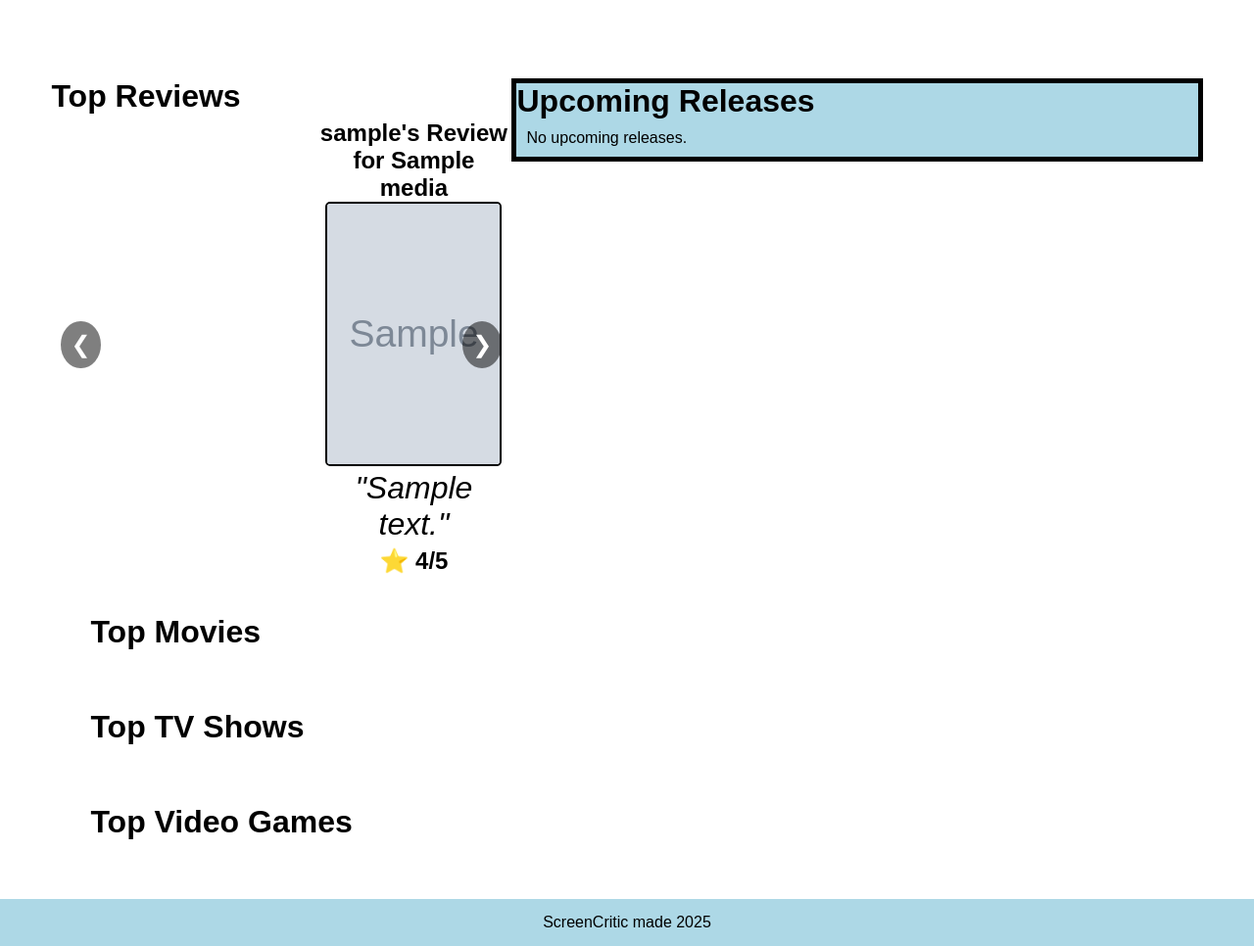
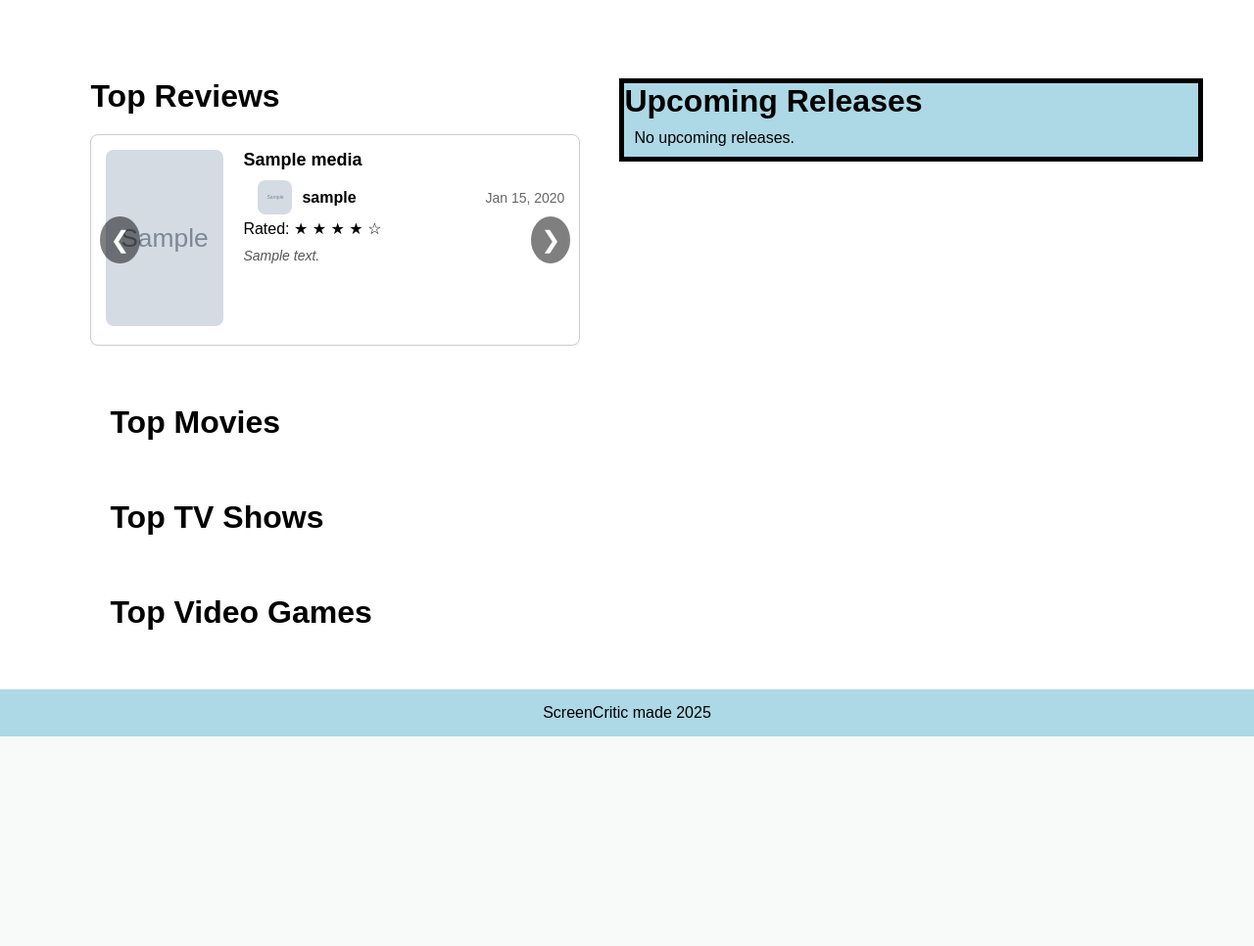
Before and after one commit to MAkther05/WAD2_TEAM5A_PROJECT, a Django app: page / in a window 1280 px wide. Shown: the part 84-1050 px from the top of the page at 98% size. After the commit the page ends 836 px from the top, so only its background shows below. Run offline with Django 3.2, Linux system fonts and the light colour scheme; tables that the repository leaves empty hold one stand-in row (values such as "Sample post"); grey boxes marked "Sample" are stand-in pictures.

Commit message:
Edited homepage to use the same style as the reviews in profile

```diff
--- a/static/css/index.css
+++ b/static/css/index.css
@@ -20,9 +20,14 @@
     margin-top: 40px;
 }
 
+.left-section h1 {
+    margin-left: 40px;
+    margin-right: 40px;
+}
+
 .media-section {
     margin-top: 40px;
-    margin-left: 40px;
+    margin-left: 20px;
     margin-right: 40px;
 }
 
@@ -64,56 +69,108 @@
 
 .carousel-container {
     position: relative;
-    width: 100%;
-    margin: auto;
+    width: calc(100% - 80px);
+    margin: 20px 40px;
     overflow: hidden;
+    padding: 0;
 }
 
 .carousel-track {
     display: flex;
-    justify-content: center;
-    align-items: center;
+    justify-content: flex-start;
+    align-items: stretch;
     transition: transform 0.5s ease-in-out;
-    gap: 5px; /* Space between images */
+    gap: 20px;
+}
+
+.carousel-item {
+    display: flex;
+    gap: 20px;
+    align-items: flex-start;
+    border: 1px solid #ccc;
+    border-radius: 8px;
+    padding: 15px;
+    background: white;
+    box-shadow: 0 2px 5px rgba(0,0,0,0.05);
+    min-width: 500px;
+    max-width: 500px;
+    transform: none;
+    opacity: 1;
+}
+
+.carousel-item img {
+    width: 120px;
+    height: 180px;
+    object-fit: cover;
+    border-radius: 8px;
+    flex-shrink: 0;
+    border: none;
+}
+
+.review-content {
+    flex: 1;
+    min-width: 0; /* Allows text to wrap properly */
+}
+
+.review-content a {
+    text-decoration: none;
+    color: black;
+}
+
+.review-content h4 {
+    margin: 0 0 10px 0;
+    font-size: 18px;
+    white-space: normal;
+    word-wrap: break-word;
+}
+
+.review-content h4:hover {
+    color: #3366ff;
 }
 
 .carousel-review {
-    font-size: 32px;
+    font-size: 14px;
     font-style: italic;
+    color: #555;
+    margin: 10px 0;
+    white-space: normal;
+    word-wrap: break-word;
+}
+
+.carousel-title {
+    margin-top: 5px;
+    font-size: 16px;
+    font-weight: bold;
     color: black;
 }
 
-
-.carousel-item {
-    flex: 0 0 30%;
-    text-align: center;
-    display: block;
-    min-width: 200px; /* Keep a fixed size */
-    position: relative;
-    transform: scale(0.8);
-    opacity: 0.6;
-    transition: transform 0.3s ease, opacity 0.3s ease;
+.review-header {
+    display: flex;
+    align-items: center;
+    justify-content: space-between;
+    margin-bottom: 5px;
 }
 
-.carousel-item img {
-    border: 2px solid black;
-    width: 180px;
-    height: 270px;
-    object-fit: cover;
-    border-radius: 5px;
+.review-user {
+    display: flex;
+    align-items: center;
 }
 
-.carousel-item:nth-child(n) {
-    opacity: 0.6; /* Dim side images */
-    transform: scale(0.8);
+.profile-pic {
+    width: 40px;
+    height: 40px;
+    object-fit: cover;
+    border-radius: 50%;
+    margin-right: 10px;
 }
 
-.carousel-item.active {
-    flex: 0 0 40%;
-    opacity: 1;
-    transform: scale(1);
-    text-align: center;
-    z-index: 10;
+.username-plain {
+    font-weight: bold;
+}
+
+.review-date {
+    font-size: 14px;
+    color: #666;
 }
 
 .carousel-btn {
@@ -127,6 +184,7 @@
     font-size: 24px;
     padding: 10px;
     border-radius: 50%;
+    z-index: 10;
 }
 
 .prev {
@@ -137,12 +195,15 @@
     right: 10px;
 }
 
-.carousel-title {
-    margin-top: 5px;
-    font-size: 24px;
-    font-weight: bold;
+.profile-link {
+    text-decoration: none;
     color: black;
+    display: flex;
+    align-items: center;
+}
 
+.profile-link:hover .username-plain {
+    color: #3366ff;
 }
 
 
--- a/static/js/carousel.js
+++ b/static/js/carousel.js
@@ -49,49 +49,24 @@ document.addEventListener("DOMContentLoaded", function () {
     const nextButton = document.querySelector(".next");
 
     let index = 0;
+    const itemWidth = 540; // 500px width + 40px gap
 
     function updateCarousel() {
-        const itemWidth = items[index].offsetWidth;
-        const containerWidth = document.querySelector(".carousel-container").offsetWidth;
-
-        // Calculate offset to keep active item centered
-        const offset = (containerWidth / 2) - (itemWidth / 2) - (index * itemWidth);
-
+        // Calculate the offset to move the track
+        const offset = -index * itemWidth;
         track.style.transform = `translateX(${offset}px)`;
-
-        // Update item styles
-        items.forEach((item, i) => {
-            if (i === index) {
-                item.classList.add("active");
-                item.style.transform = "scale(1)";
-                item.style.opacity = "1";
-            } else {
-                item.classList.remove("active");
-                item.style.transform = "scale(0.8)";
-                item.style.opacity = "0.5";
-            }
-        });
-        // items.forEach((item, i) => {
-        //     if (i === index) {
-        //         item.classList.add("active");
-        //     } else {
-        //         item.classList.remove("active");
-        //     }
-        // });
-
-        // const offset = items[index].offsetWidth * -index;
-        // track.style.transform = `translateX(${offset}px)`;
     }
 
     nextButton.addEventListener("click", () => {
-        index = (index + 1) % items.length;
+        index = (index + 1) % items.length; // Loop back to start when reaching end
         updateCarousel();
     });
 
     prevButton.addEventListener("click", () => {
-        index = (index - 1 + items.length) % items.length;
+        index = (index - 1 + items.length) % items.length; // Loop to end when going back from start
         updateCarousel();
     });
 
+    // Initialize carousel
     updateCarousel();
 });
--- a/templates/ScreenCritic/index.html
+++ b/templates/ScreenCritic/index.html
@@ -26,15 +26,35 @@
     <div class="carousel-track">
         {% for review in top_reviews %}
         <div class="carousel-item">
-            <p class="carousel-title">{{ review.user.username }}'s Review for {{ review.media.title }}</p>
             <a href="{% url review.media.type|route_name slug=review.media.slug %}">
                 <img src="{{ review.media.cover_image }}" alt="{{ review.media.title }}" loading="lazy">
+            </a>
+            <div class="review-content">
+                <a href="{% url review.media.type|route_name slug=review.media.slug %}">
+                    <h4>{{ review.media.title }}</h4>
                 </a>
-                <p class="carousel-review">"{{ review.review|truncatewords:15 }}"</p>
-                <p class="carousel-title">⭐ {{ review.rating }}/5</p>
+                <div class="review-header">
+                    <div class="review-user">
+                        <a href="{% url 'ScreenCritic:profile_by_username' username=review.user.username %}" class="profile-link">
+                            {% if review.user.userprofile.profile_picture %}
+                                <img src="{{ review.user.userprofile.profile_picture.url }}" class="profile-pic" alt="User Pic">
+                            {% else %}
+                                <img src="{% static 'images/default_profile.png' %}" class="profile-pic" alt="Default Pic">
+                            {% endif %}
+                            <span class="username-plain">{{ review.user.username }}</span>
+                        </a>
+                    </div>
+                    <span class="review-date">{{ review.date|date:"M d, Y" }}</span>
+                </div>
+                <div>Rated:
+                    {% for i in "12345" %}
+                        {% if forloop.counter <= review.rating %}★{% else %}☆{% endif %}
+                    {% endfor %}
+                </div>
+                <p class="carousel-review">{{ review.review|truncatewords:15 }}</p>
+            </div>
         </div>
         {% endfor %}
-
     </div>
     <button class="carousel-btn prev">&#10094;</button>
     <button class="carousel-btn next">&#10095;</button>
@@ -108,14 +128,16 @@
     <div class="upcoming-media">
         {% for media_item in upcoming_media %}
         <div class="upcoming-item">
-            <img src="{{ media_item.cover_image }}" alt="{{ media_item.title }}"
-                loading="lazy"
-                class="media-image">
+            <a href="{% url media_item.type|route_name slug=media_item.slug %}">
+                <img src="{{ media_item.cover_image }}" alt="{{ media_item.title }}"
+                    loading="lazy"
+                    class="media-image">
+            </a>
             <div class="upcoming-info">
                 <a href="{% url media_item.type|route_name slug=media_item.slug %}">
                     <h3>{{ media_item.title }}</h3>
                 </a>
-                <p>{{ media_item.description|truncatewords:20 }}</p>
+                <p>{{ media_item.description|truncatewords:20|safe }}</p>
                 <p><strong>Release Date:</strong> {{ media_item.release_date|date:"F d, Y" }}</p>
             </div>
         </div>
@@ -124,11 +146,5 @@
         {% endfor %}
     </div>
 </div>
-
-
-
-
 </div>
-
-
 {% endblock %}
```
Also changed, not shown: ScreenCritic/management/commands/send_notifications.py (added, +32 -0 lines).
